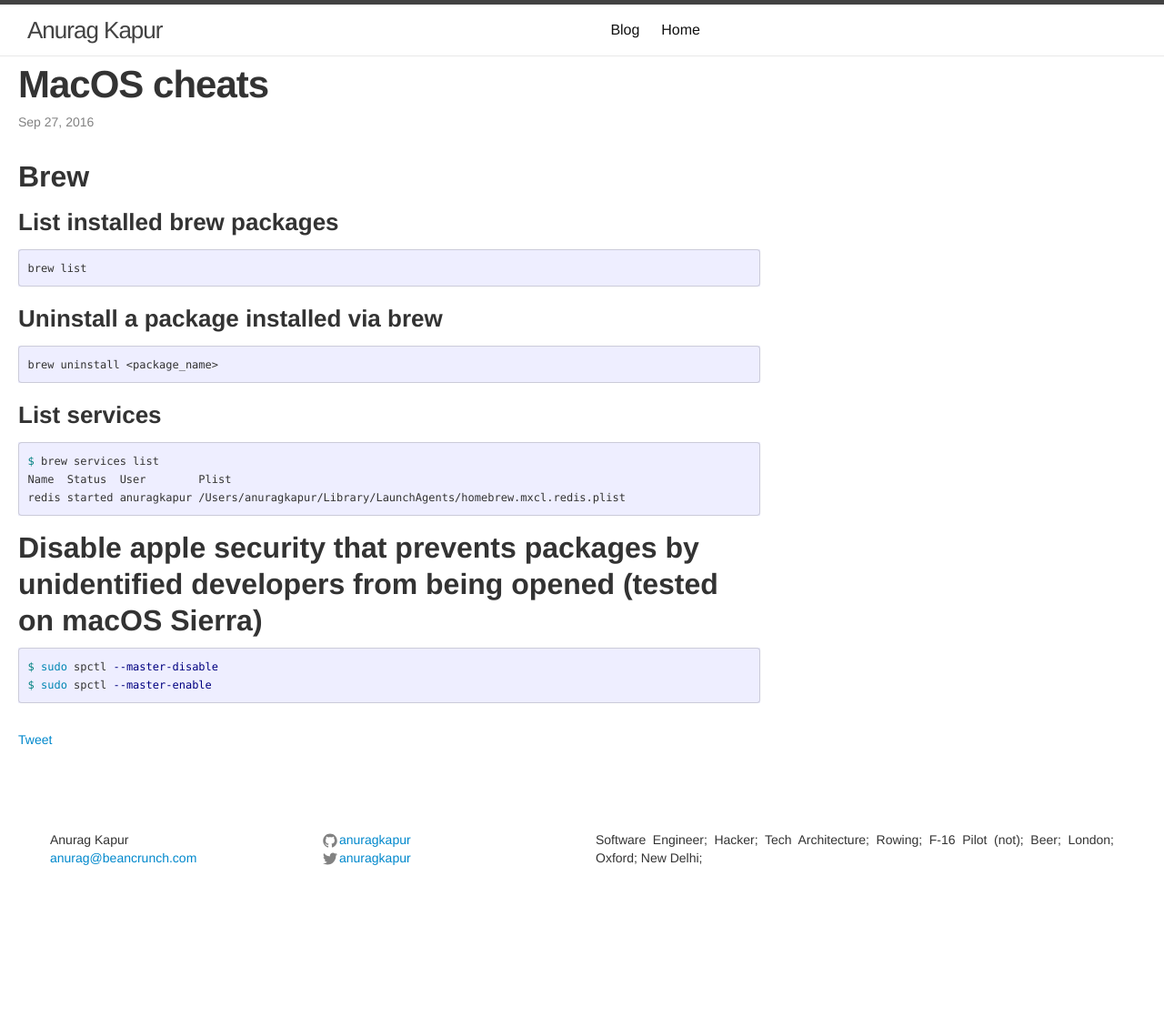
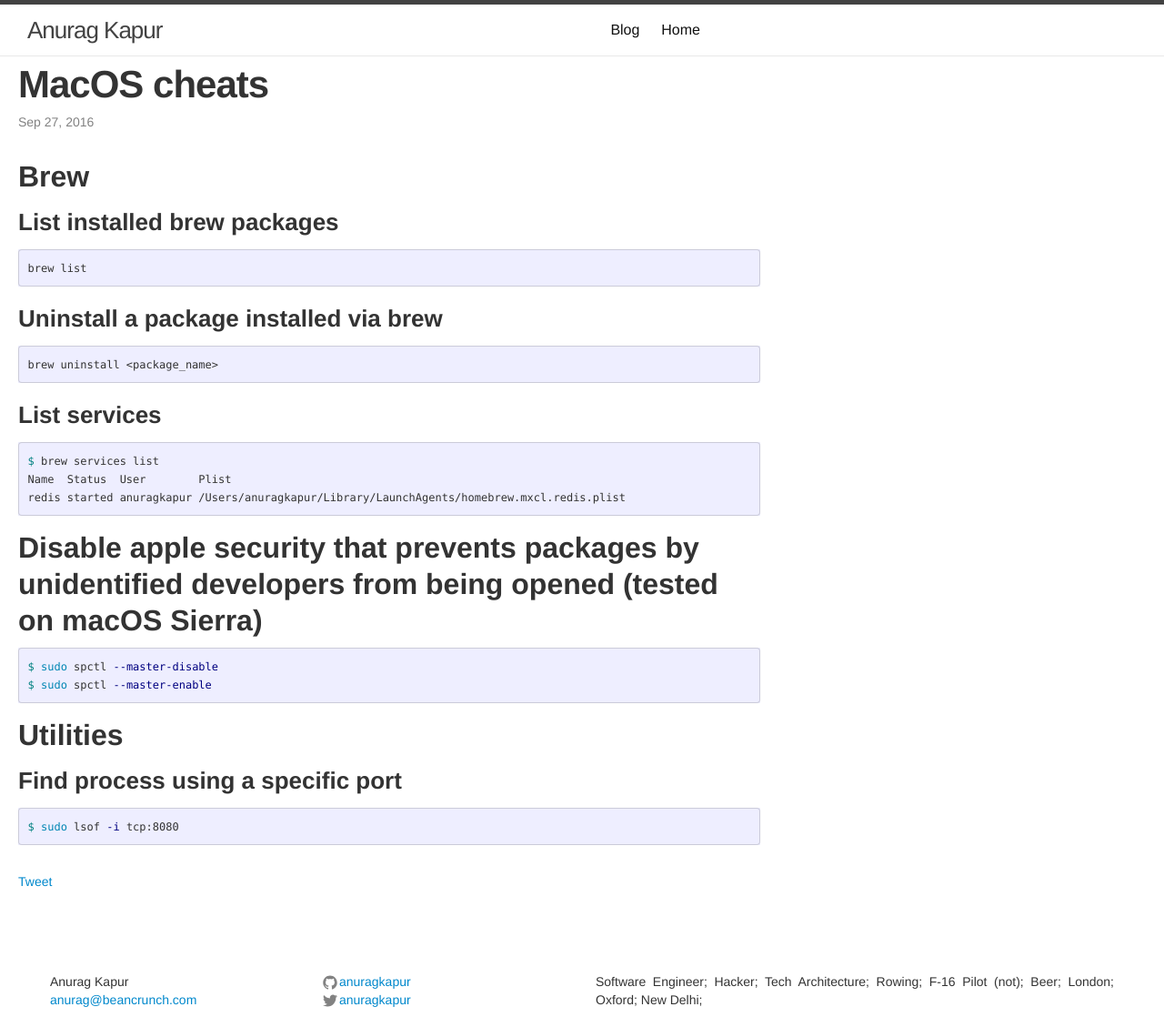
Before and after one commit to anuragkapur/anuragkapur.github.io, a Jekyll site: the page built from blog/cheat-sheets/_posts/2016-09-27-mac-cheats.md, in a window 1280 px wide. Shown: the whole page at 91% size. Built offline with Jekyll 4.4.1, drawn with Linux system fonts in a browser that asks for light colours; comment, search, counter and statistics services are not loaded; before the commit the page ends 973 px from its top, so only the background shows below that.

Commit message:
add command to find process using port on mac

````diff
--- a/blog/cheat-sheets/_posts/2016-09-27-mac-cheats.md
+++ b/blog/cheat-sheets/_posts/2016-09-27-mac-cheats.md
@@ -30,3 +30,10 @@ redis started anuragkapur /Users/anuragkapur/Library/LaunchAgents/homebrew.mxcl.
 $ sudo spctl --master-disable
 $ sudo spctl --master-enable
 ```
+
+## Utilities
+
+### Find process using a specific port
+```bash
+$ sudo lsof -i tcp:8080
+```
````
